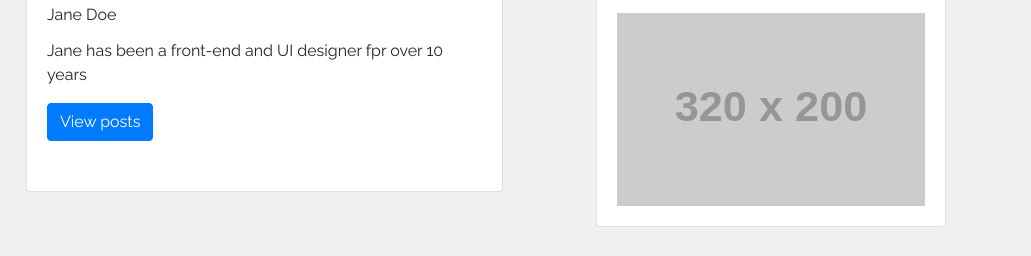
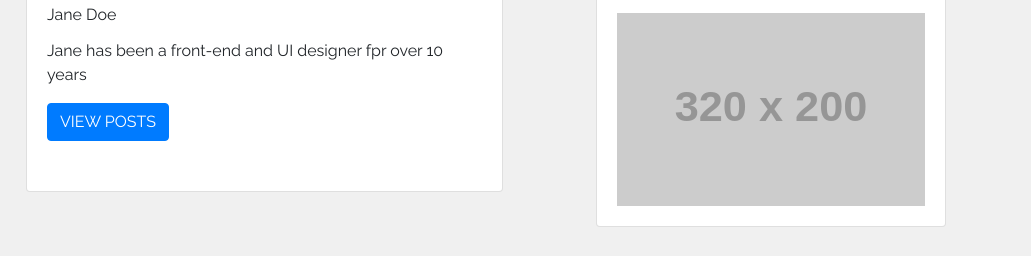
Before and after one commit to omeryaldirgan/blog-website, a Gatsby site: page /team in a window 1280 px wide. Shown: the part 429-685 px from the top of the page, 249-1280 px from the left. Built offline with nearby package versions, Linux system fonts and the light colour scheme; Gatsby itself is replaced by a stand-in of ours; placeholder pictures from the web are drawn by us.

Commit message:
hatalar giderildi

```diff
--- a/src/pages/team.js
+++ b/src/pages/team.js
@@ -40,7 +40,7 @@ const TeamPage = () => (
             <CardTitle>{authors[1].name}</CardTitle>
             <CardText>{authors[1].bio}</CardText>
             <Button
-              classname="text-uppercase"
+              className="text-uppercase"
               color="primary"
               href={`/author/${slugify(authors[1].name)}`}
             >
```
